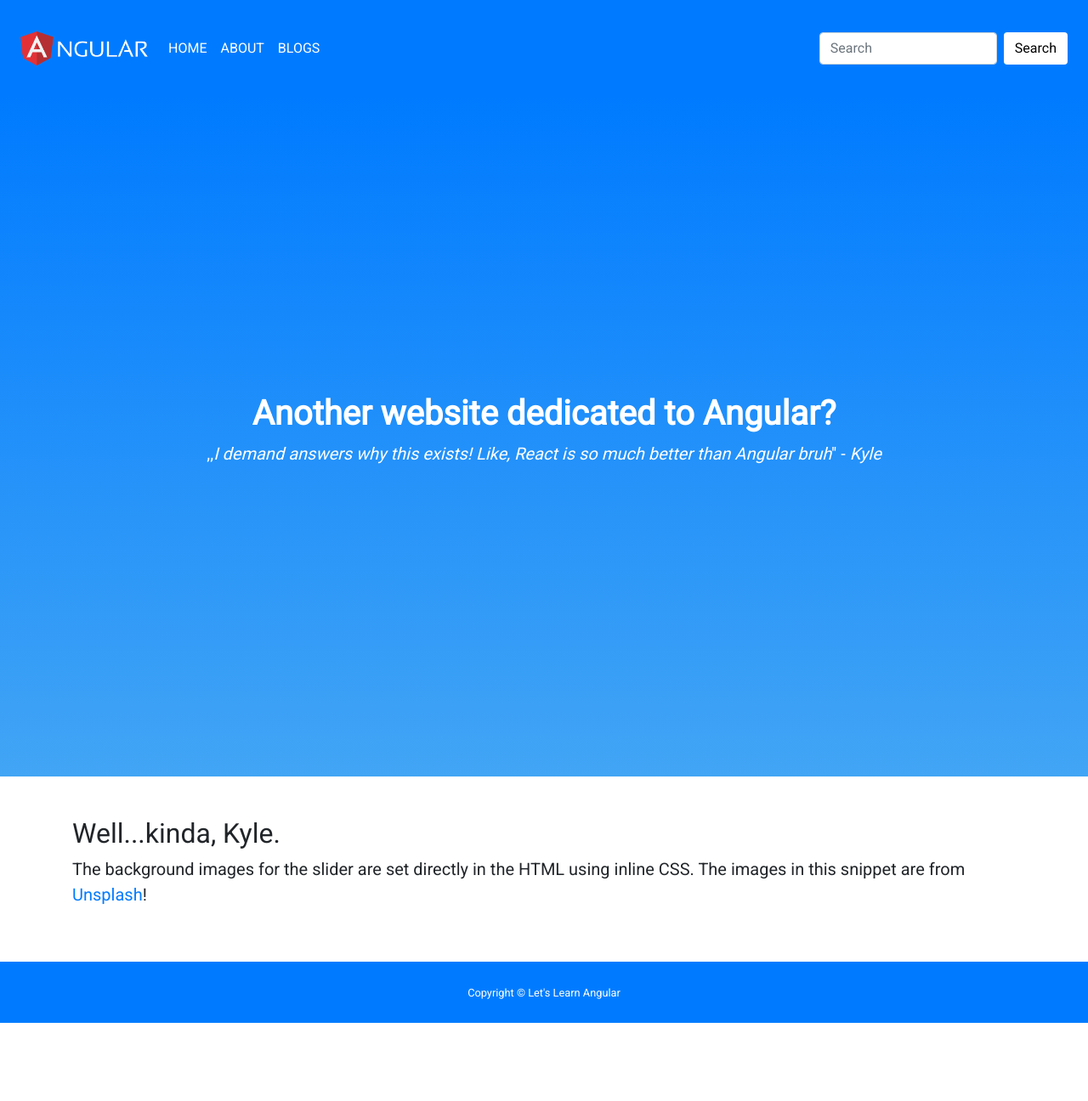
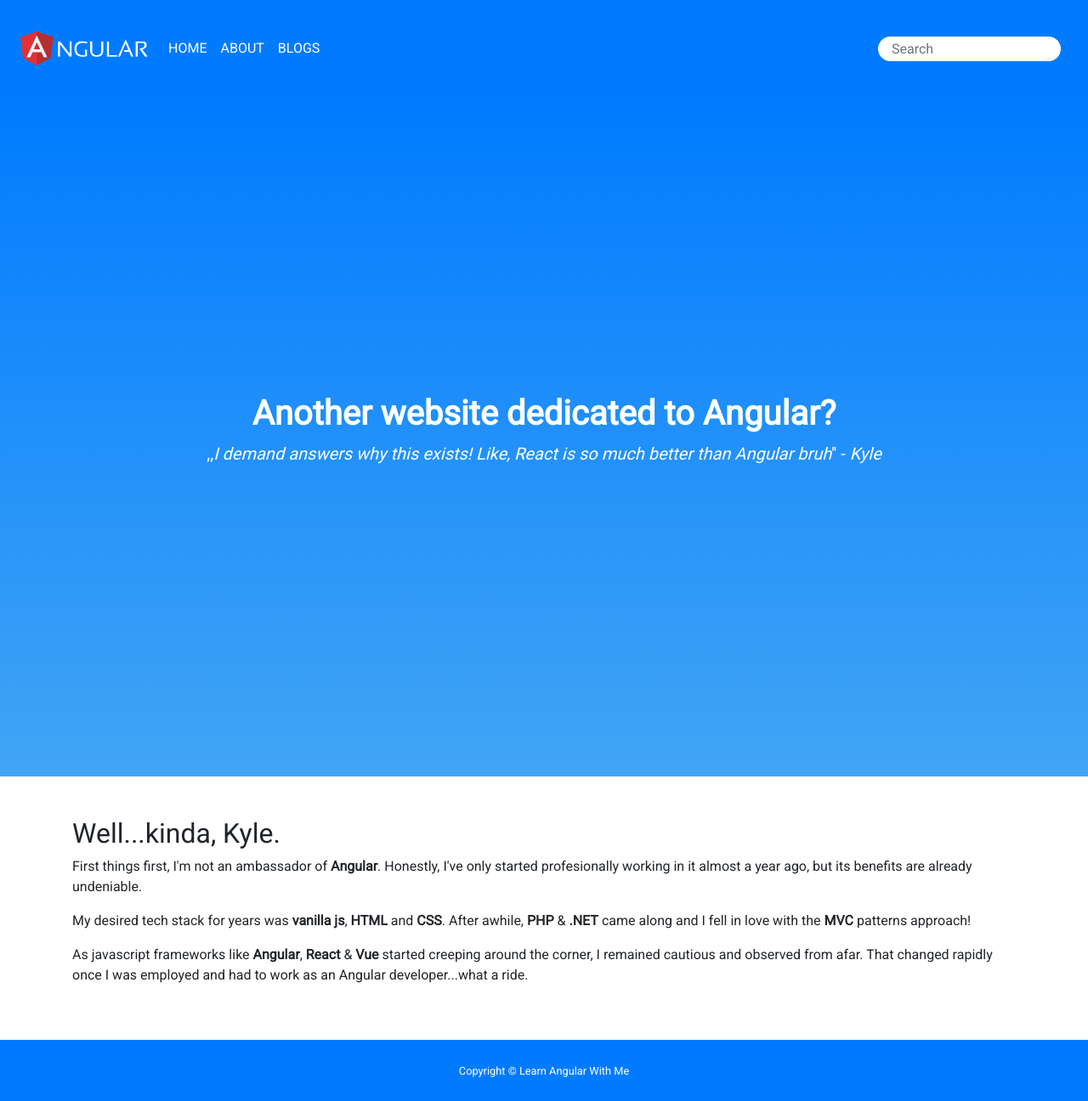
Before and after one commit to JonathanBrickwell/LetsLearnAngular, an Angular app: page /about in a window 1280 px wide. Shown: the whole page at 85% size. Before the commit the page ends 1204 px from the top, so only its background shows below. Built offline with nearby package versions, Linux system fonts and the light colour scheme.

Commit message:
#7 - Add: Created a selected blog service, enabled communication between components

```diff
--- a/src/app/_components/about/about.component.html
+++ b/src/app/_components/about/about.component.html
@@ -16,7 +16,9 @@
 <section class="py-5">
   <div class="container">
     <h2 class="font-weight-light">Well...kinda, Kyle.</h2>
-    <p class="lead">The background images for the slider are set directly in the HTML using inline CSS. The images in this snippet are from <a href="https://unsplash.com">Unsplash</a>!</p>
+    <p>First things first, I'm not an ambassador of <b>Angular</b>. Honestly, I've only started profesionally working in it almost a year ago, but its benefits are already undeniable.</p>
+    <p>My desired tech stack for years was <b>vanilla js</b>, <b>HTML</b> and <b>CSS</b>. After awhile, <b>PHP</b> & <b>.NET</b> came along and I fell in love with the <b>MVC</b> patterns approach!</p>
+    <p>As javascript frameworks like <b>Angular</b>, <b>React</b> & <b>Vue</b> started creeping around the corner, I remained cautious and observed from afar. That changed rapidly once I was employed and had to work as an Angular developer...what a ride.</p>
   </div>
 </section>
 
--- /dev/null
+++ b/src/app/_components/blog-post/blog-post.component.html
@@ -0,0 +1,7 @@
+<app-header></app-header>
+
+<p>
+  {{ id }}
+</p>
+
+<app-footer></app-footer>
--- /dev/null
+++ b/src/app/_components/blog-post/blog-post.component.ts
@@ -0,0 +1,20 @@
+import { Component, OnInit } from '@angular/core';
+import { SelectedBlogService } from 'src/app/_services/selected-blog.service';
+
+@Component({
+  selector: 'app-blog-post',
+  templateUrl: './blog-post.component.html',
+  styleUrls: ['./blog-post.component.scss']
+})
+export class BlogPostComponent implements OnInit {
+
+  id: number;
+
+  constructor(private selectedBlogService: SelectedBlogService) { }
+
+  ngOnInit() {
+    this.selectedBlogService.selectedID.subscribe(id => this.id = id);
+    console.log(this.id);
+  }
+
+}
--- a/src/app/_components/footer/footer.component.html
+++ b/src/app/_components/footer/footer.component.html
@@ -1,5 +1,5 @@
 <footer id="sticky-footer" class="py-4 footer-component text-white-50">
   <div class="container text-center">
-    <small>Copyright &copy; Let's Learn Angular</small>
+    <small>Copyright &copy; Learn Angular With Me</small>
   </div>
 </footer>
--- a/src/app/_components/header/header.component.html
+++ b/src/app/_components/header/header.component.html
@@ -19,7 +19,6 @@
     </ul>
     <form class="form-inline">
       <input class="form-control mr-sm-2" type="search" placeholder="Search" aria-label="Search">
-      <button class="btn btn-navbar-search my-2 my-sm-0" type="submit">Search</button>
     </form>
   </div>
 </nav>
--- a/src/app/_components/homepage/homepage.component.html
+++ b/src/app/_components/homepage/homepage.component.html
@@ -37,7 +37,9 @@
             </a>
         </div>
         <div class="col-md-5">
-            <h3>{{ blog.id }} - {{ blog.name }}</h3>
+            <h3>
+                <a routerLink="/blog-post" (click)="getBlogID(blog.id)">{{ blog.id }} - {{ blog.name }}</a>
+            </h3>
             <p>{{  blog.content }}</p>
             <a class="btn btn-primary" href="#">View Project</a>
         </div>
--- a/src/app/_components/homepage/homepage.component.ts
+++ b/src/app/_components/homepage/homepage.component.ts
@@ -1,6 +1,7 @@
 import { Component, OnInit } from '@angular/core';
 import { Blogs } from '../../_models/blogs.model';
 import { AllblogsService } from 'src/app/_services/allblogs.service';
+import { SelectedBlogService } from '../../_services/selected-blog.service';
 
 @Component({
   selector: 'app-homepage',
@@ -10,16 +11,29 @@
 export class HomepageComponent implements OnInit {
 
   blogs: Blogs[];
+  blogID: number;
 
-  constructor(private blogsService: AllblogsService) {
+  constructor(
+    private blogsService: AllblogsService,
+    private selectedBlog: SelectedBlogService
+    ) {
     this.blogs = [];
    }
 
   ngOnInit() {
+
+    this.selectedBlog.selectedID.subscribe(blogID => this.blogID = blogID);
+
     this.blogsService.getAllBlogs().subscribe((blogs: Blogs[]) => {
       this.blogs = blogs;
       console.log(blogs);
     });
   }
 
+  getBlogID(id: number) {
+    this.blogID = id;
+    this.selectedBlog.getBlogID(this.blogID);
+    console.log(this.blogID);
+  }
+
 }
--- /dev/null
+++ b/src/app/_services/selected-blog.service.ts
@@ -0,0 +1,20 @@
+import { Injectable } from '@angular/core';
+import { BehaviorSubject } from 'rxjs';
+
+@Injectable({
+  providedIn: 'root'
+})
+export class SelectedBlogService {
+
+  id: number;
+
+  private blogID = new BehaviorSubject(this.id);
+  selectedID = this.blogID.asObservable();
+
+  constructor() { }
+
+  getBlogID(id: number) {
+    this.blogID.next(id);
+    console.log(this.blogID);
+  }
+}
--- a/src/app/app-routing.module.ts
+++ b/src/app/app-routing.module.ts
@@ -2,6 +2,7 @@
 import { Routes, RouterModule } from '@angular/router';
 import { HomepageComponent } from './_components/homepage/homepage.component';
 import { AboutComponent } from './_components/about/about.component';
+import { BlogPostComponent } from './_components/blog-post/blog-post.component';
 
 const routes: Routes = [
   {
@@ -11,6 +12,10 @@
   {
     path:'about',
     component: AboutComponent
+  },
+  {
+    path:'blog-post',
+    component: BlogPostComponent
   }
 ];
 
--- a/src/app/app.module.ts
+++ b/src/app/app.module.ts
@@ -11,6 +11,7 @@
 /* NGX Bootstrap Modules */
 import { BsDropdownModule } from 'ngx-bootstrap/dropdown';
 import { AboutComponent } from './_components/about/about.component';
+import { BlogPostComponent } from './_components/blog-post/blog-post.component';
 
 @NgModule({
   declarations: [
@@ -18,7 +19,8 @@
     HeaderComponent,
     FooterComponent,
     HomepageComponent,
-    AboutComponent
+    AboutComponent,
+    BlogPostComponent
   ],
   imports: [
     BrowserModule,
--- a/src/assets/sass/main.scss
+++ b/src/assets/sass/main.scss
@@ -55,3 +55,17 @@
     background-position: center;
     background-repeat: no-repeat;
   }
+
+.form-control {
+    color: #444;
+    border: none;
+    border-radius: 100px;
+    background-color: #fff;
+    padding: 5px 16px;
+    margin-left: 8px;
+    width: 180px;
+    max-width: 240px;
+    height: 50%;
+    -webkit-appearance: none;
+    transition: width .4s ease-in-out;
+}
```
Also changed, not shown: src/app/_components/blog-post/blog-post.component.scss (added), 2 other files (tests, documents, lock files or other folders).
